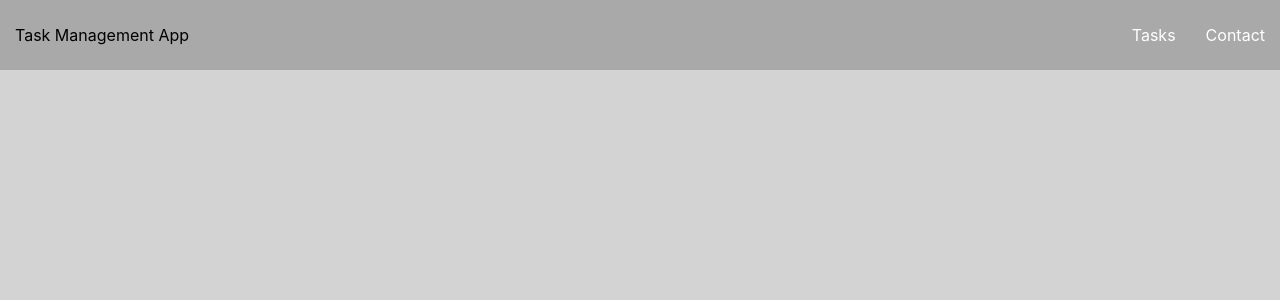
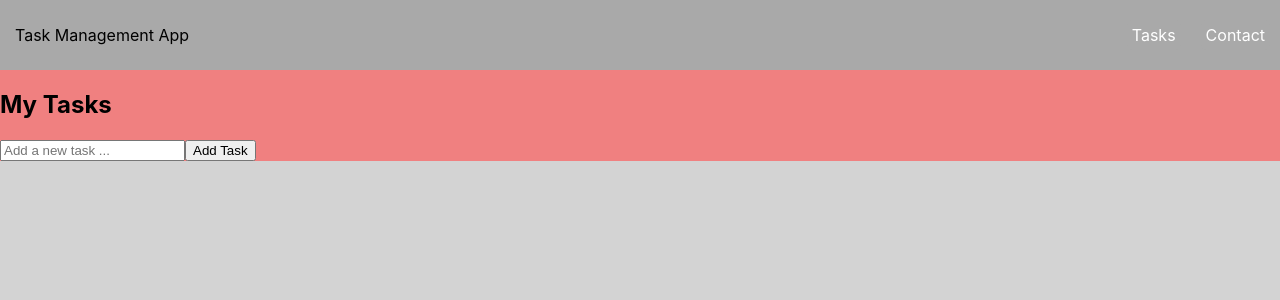
Before and after one commit to peter-mannion/react-task-management-app, a React (Create React App) app: page / in a window 1280 px wide. Shown: the top 300 px of the page. Built offline with nearby package versions, Linux system fonts and the light colour scheme.

Commit message:
Add TMContainer component and TaskInput component

```diff
--- a/src/App.js
+++ b/src/App.js
@@ -2,6 +2,7 @@ import "./App.css";
 import React from "react";
 import { BrowserRouter as Router, Routes, Route, NavLink } from "react-router";
 import ContactForm from "./components/ContactForm/ContactForm";
+import TMContainer from "./components/TMContainer/TMContainer";
 
 function App() {
   return (
@@ -25,6 +26,7 @@ function App() {
         </nav>
         {/* Routing Logic */}
         <Routes>
+          <Route path="/" element={<TMContainer />} />
           <Route path="/contact" element={<ContactForm />} />
         </Routes>
       </div>
--- a/src/components/ContactForm/ContactForm.jsx
+++ b/src/components/ContactForm/ContactForm.jsx
@@ -21,7 +21,7 @@ const ContactForm = () => {
   const handleSubmit = (e) => {
     e.preventDefault();
     console.log("Form Submitted:", formData);
-    alert(`Thanks for reaching out, ${formData.firstName}!`);
+    alert(`Your message has been submitted, ${formData.firstName}!`);
     setFormData({ firstName: "", lastName: "", email: "", message: "" });
   };
 
--- /dev/null
+++ b/src/components/TMContainer/TMContainer.jsx
@@ -0,0 +1,26 @@
+// Parent Container
+
+import React, { useState } from "react";
+import TaskInput from "../TaskInput/TaskInput";
+
+const TMContainer = () => {
+  const [tasks, setTasks] = useState([]);
+
+  const addTask = (text) => {
+    const newTask = {
+      id: Date.now(), // unique ID
+      text: text,
+      completed: false,
+    };
+    setTasks([...tasks, newTask]);
+  };
+
+  return (
+    <div className="todo-list-container">
+      <h2>My Tasks</h2>
+      <TaskInput addTask={addTask} />
+    </div>
+  );
+};
+
+export default TMContainer;
--- /dev/null
+++ b/src/components/TaskInput/TaskInput.jsx
@@ -0,0 +1,28 @@
+// TaskInput is an input form to enter new tasks
+
+import React, { useState } from "react";
+
+const TaskInput = ({ addTask }) => {
+  const [taskText, setTaskText] = useState("");
+
+  const handleSubmit = (e) => {
+    e.preventDefault();
+    if (!taskText.trim()) return; // Prevent user adding an empty task
+    addTask(taskText);
+    setTaskText(""); // Clear task input field after adding a new task
+  };
+
+  return (
+    <form onSubmit={handleSubmit} className="task-input-form">
+      <input
+        type="text"
+        placeholder="Add a new task ..."
+        value={taskText}
+        onChange={(e) => setTaskText(e.target.value)}
+      />
+      <button type="submit">Add Task</button>
+    </form>
+  );
+};
+
+export default TaskInput;
```
